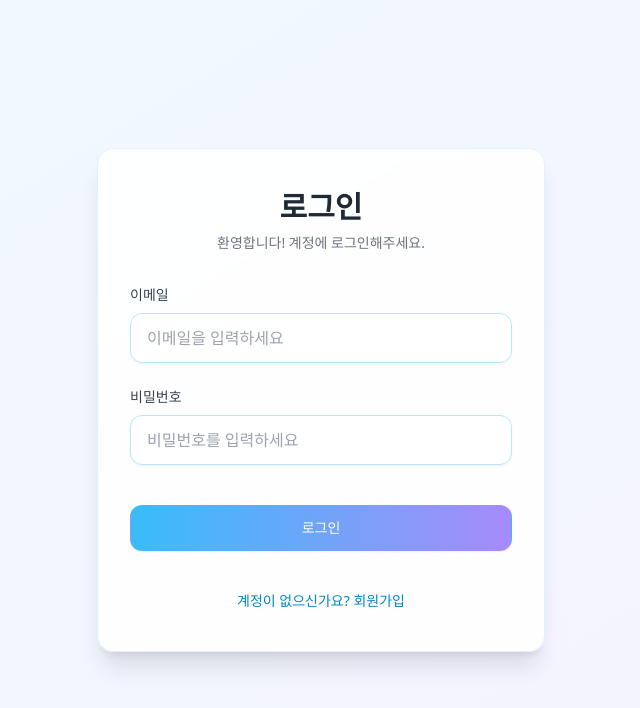
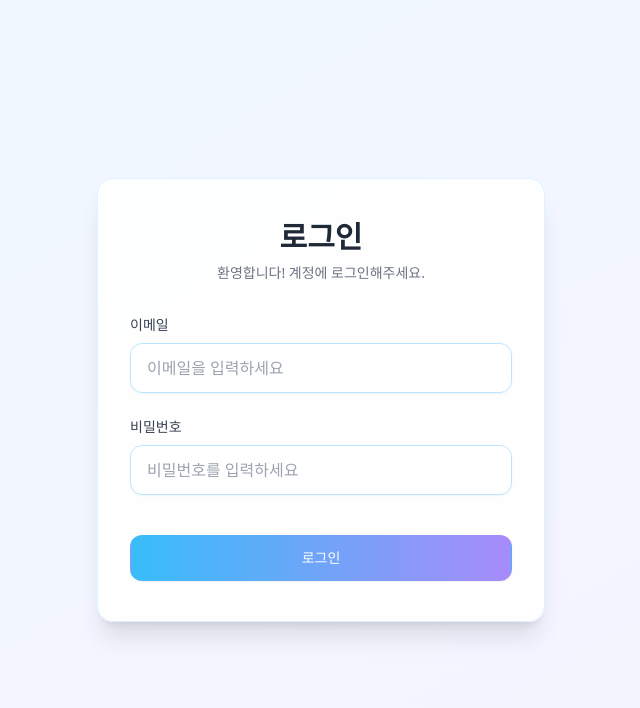
Before and after one commit to dama854275/lin, a SvelteKit app: page /login in a window 1280 px wide. Shown: the top 708 px of the page, without its empty margins (319-959 px from the left). Built offline with nearby package versions, Linux system fonts and the light colour scheme; no server answers.

Commit message:
test3
test3

```diff
--- a/src/routes/login/+page.svelte
+++ b/src/routes/login/+page.svelte
@@ -126,15 +126,6 @@
 								{loading ? '로그인 중...' : '로그인'}
 							</button>
 						</div>
-
-						<div class="text-sm text-center pt-4">
-							<a
-								href="/register"
-								class="font-medium text-sky-600 hover:text-sky-500 transition-colors duration-200"
-							>
-								계정이 없으신가요? 회원가입
-							</a>
-						</div>
 					</form>
 				</div>
 			</div>
```
